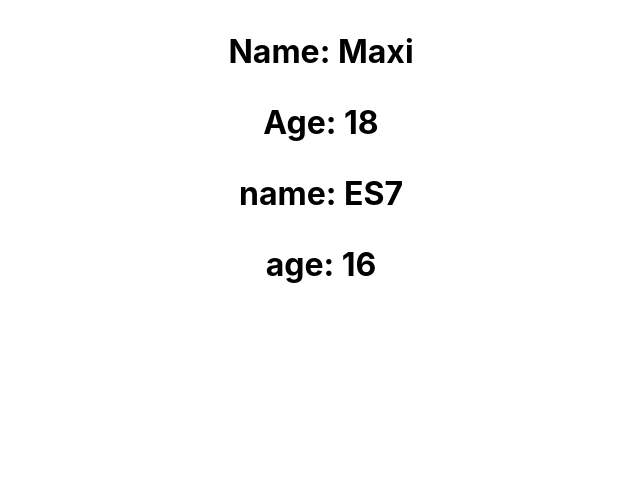
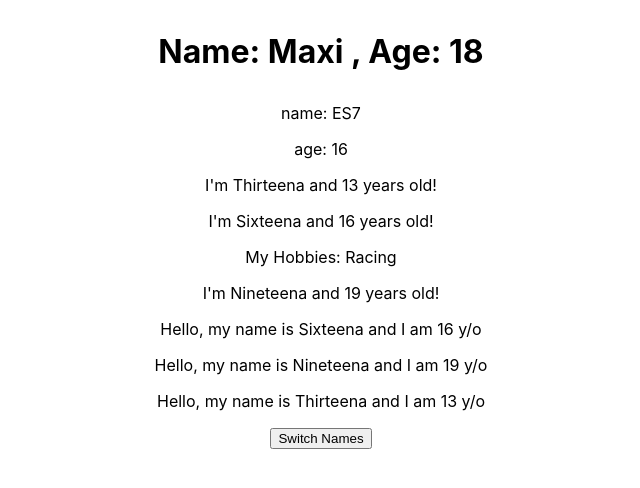
Before and after one commit to drizzersilverberg/react-gado, a React (Create React App) app: page / in a window 1280 px wide. Shown: the top 488 px of the page, without its empty margins (319-959 px from the left). Built offline with nearby package versions, Linux system fonts and the light colour scheme.

Commit message:
learning progress 2

```diff
--- /dev/null
+++ b/src/UdemyReactRedux/ClassBasedApp.js
@@ -0,0 +1,29 @@
+import React, { Component } from 'react'
+
+export default class ClassBasedApp extends Component {
+
+    state = {
+        persons: [
+            { name: 'Sixteena', age: 16},
+            { name: 'Nineteena', age: 19},
+            { name: 'Thirteena', age: 13}
+        ]
+    }
+
+    switchNameHandler = () => {
+        console.log('was clicked', 'was clicked')
+    }
+
+    // https://reactjs.org/docs/events.html#supported-events
+
+    render() {
+        return (
+            <div className="peoples">
+                <p>Hello, my name is {this.state.persons[0].name} and I am {this.state.persons[0].age} y/o</p>
+                <p>Hello, my name is {this.state.persons[1].name} and I am {this.state.persons[1].age} y/o</p>
+                <p>Hello, my name is {this.state.persons[2].name} and I am {this.state.persons[2].age} y/o</p>
+                <button onClick={this.switchNameHandler}>Switch Names</button>
+            </div>
+        )
+    }
+}
--- a/src/UdemyReactRedux/NextGenJSApp.js
+++ b/src/UdemyReactRedux/NextGenJSApp.js
@@ -35,6 +35,7 @@ export default class NextGenJSApp extends Component {
 
         // Destructuring
         const [a, b] = ['Pegasus', 'Millenium Eye']
+        console.log(a, b)
 
         return (
             <div>
--- /dev/null
+++ b/src/UdemyReactRedux/Person/Person.js
@@ -0,0 +1,12 @@
+import React from 'react'
+
+const person = (props) => {
+    return (
+        <div>
+            <p>I'm {props.name} and {props.age} years old! </p>
+            <p>{props.children}</p>
+        </div>
+    )
+}
+
+export default person
--- a/src/UdemyReactRedux/UdemyReactReduxApp.js
+++ b/src/UdemyReactRedux/UdemyReactReduxApp.js
@@ -1,22 +1,33 @@
 import React from 'react'
 import NextGenJSApp from './NextGenJSApp';
+import Person from './Person/Person';
+import ClassBasedApp from './ClassBasedApp';
 
 export default function UdemyReactReduxApp(props) {
 
     const multiply = (number) => number * 2;
 
     return (
-        <div className="person">
-            <h1>
-                <p>
-                    Name: {props.name}
-                </p>
-                <p>
-                    Age: {multiply(props.age)}
-                </p>
+        <div>
+            <div className="person">
+                <h1>
+                    <p>
+                        Name: {props.name} , Age: {multiply(props.age)}
+                    </p>
+                </h1>
+            </div>
 
+            <div className="nextgenapp">
                 <NextGenJSApp />
-            </h1>
+            </div>
+
+            <div className="persons">
+                <Person name="Thirteena" age="13"/>
+                <Person name="Sixteena" age="16">My Hobbies: Racing</Person>
+                <Person name="Nineteena" age="19"/>
+            </div>
+
+            <ClassBasedApp />
         </div>
     )
 }
```
